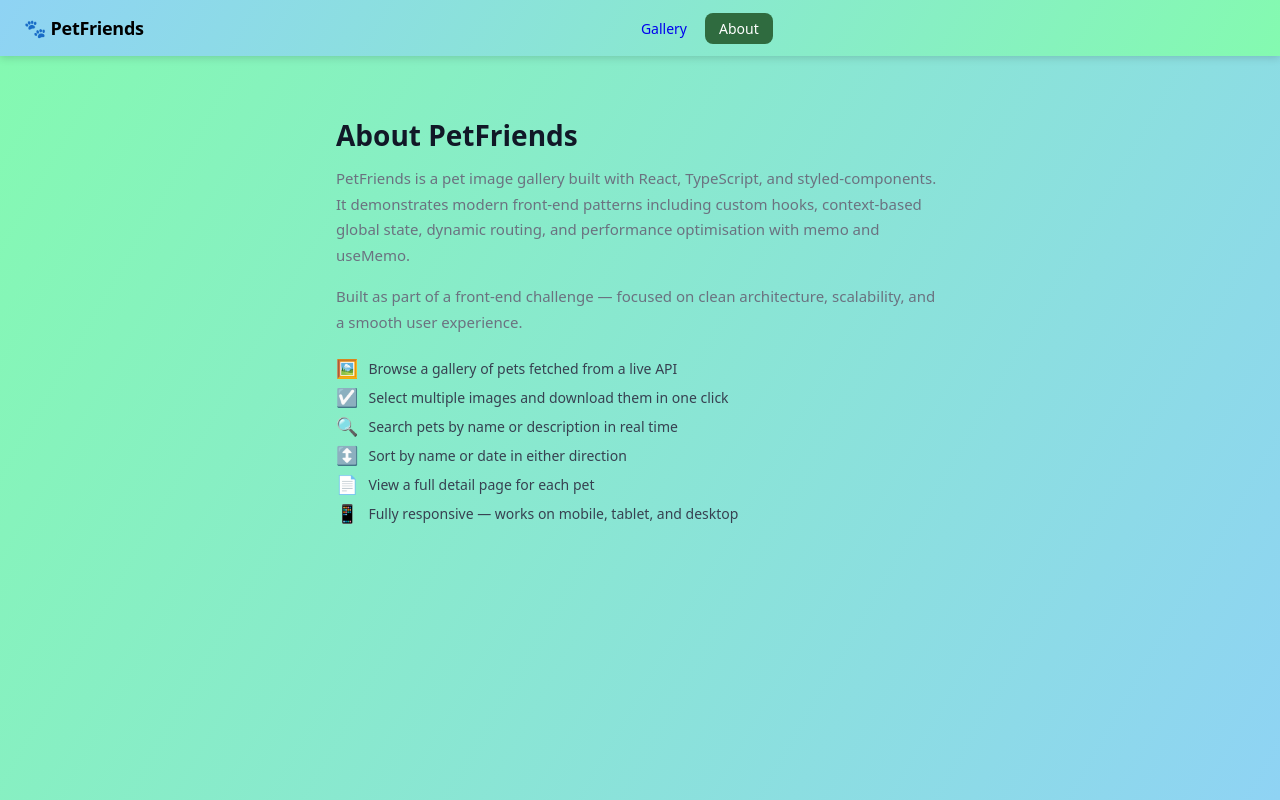
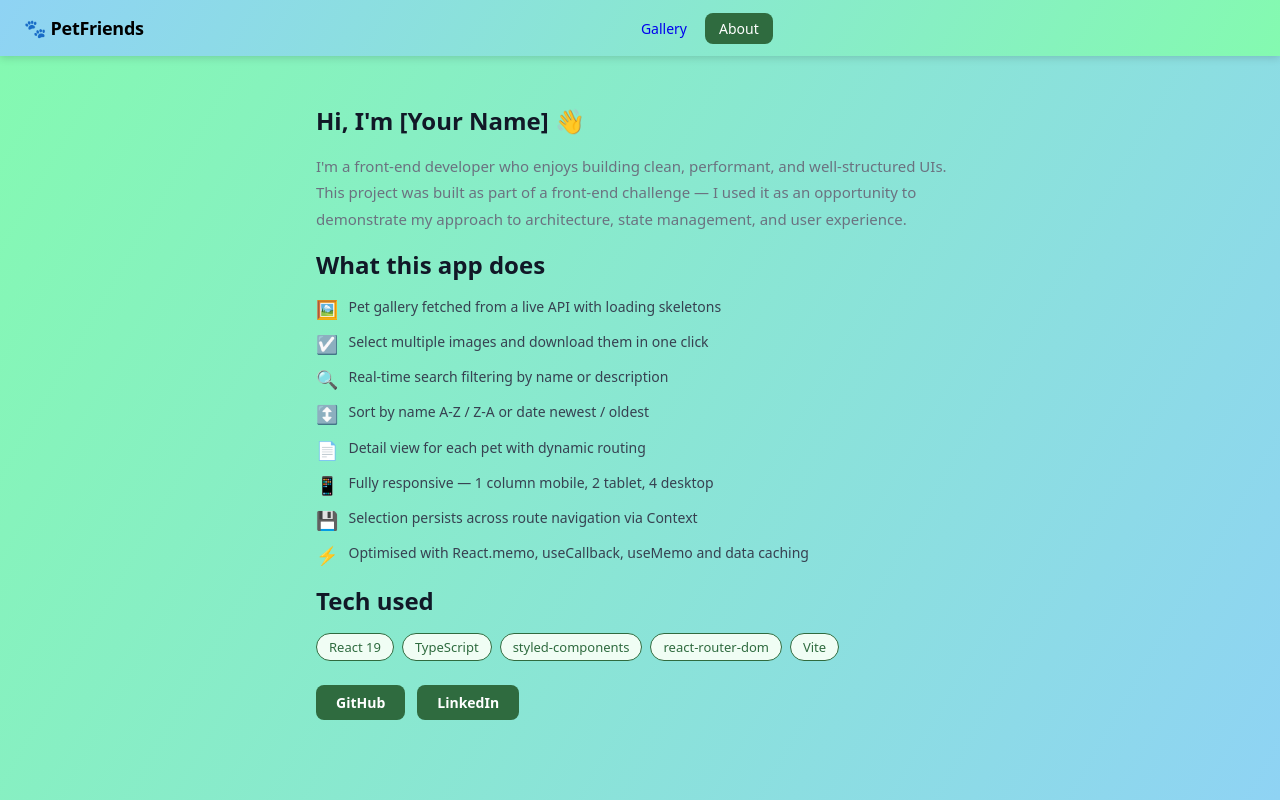
Before and after one commit to hemantghatawal/pet-friends, a React (Vite) app: page /about in a window 1280 px wide. Built offline with nearby package versions, Linux system fonts and the light colour scheme.

Commit message:
Not Found Page, Added Skeleton

```diff
--- a/src/App.tsx
+++ b/src/App.tsx
@@ -3,6 +3,7 @@ import Navbar from "./components/Navbar/Navbar";
 import GalleryPage from "./pages/GalleryPage";
 import PetDetailPage from "./pages/PetDetailPage";
 import AboutPage from "./pages/AboutPage";
+import NotFoundPage from "./pages/NotFoundPage";
 
 export default function App() {
   return (
@@ -12,6 +13,7 @@ export default function App() {
         <Route path="/" element={<GalleryPage />} />
         <Route path="/pets/:id" element={<PetDetailPage />} />
         <Route path="/about" element={<AboutPage />} />
+        <Route path="*" element={<NotFoundPage />} />
       </Routes>
     </>
   );
--- a/src/constants.ts
+++ b/src/constants.ts
@@ -1,3 +1,5 @@
+export const PAGE_SIZE = 8;
+
 // Rough per-image size estimate used for the selection bar total size indicator
 export const ESTIMATED_SIZE_PER_IMAGE = 200 * 1024;
 
--- a/src/hooks/useFetchPets.ts
+++ b/src/hooks/useFetchPets.ts
@@ -8,41 +8,35 @@ interface UseFetchPetsResult {
   isEmpty: boolean;
 }
 
-// Module-level cache — survives component unmounts so navigating away and back
-// doesn't trigger a new network request
-let cachedPets: Pet[] | null = null;
-let fetchPromise: Promise<Pet[]> | null = null;
-
 function useFetchPets(): UseFetchPetsResult {
-  const [pets, setPets] = useState<Pet[]>(cachedPets ?? []);
-  const [loading, setLoading] = useState(cachedPets === null);
+  const [pets, setPets] = useState<Pet[]>([]);
+  const [loading, setLoading] = useState(true);
   const [error, setError] = useState<string | null>(null);
 
   useEffect(() => {
-    if (cachedPets !== null) return; // already have data, skip fetch
+    const fetchPets = async () => {
+      try {
+        const res = await fetch("https://eulerity-hackathon.appspot.com/pets");
+        if (!res.ok) throw new Error("Failed to fetch pets");
 
-    if (!fetchPromise) {
-      fetchPromise = fetch("https://eulerity-hackathon.appspot.com/pets")
-        .then((res) => {
-          if (!res.ok) throw new Error("Failed to fetch pets");
-          return res.json() as Promise<Pet[]>;
-        });
-    }
+        const data: Pet[] = await res.json();
+        setPets(data);
+      } catch (err: any) {
+        setError(err.message);
+      } finally {
+        setLoading(false);
+      }
+    };
 
-    fetchPromise
-      .then((data) => {
-        cachedPets = data;
-        setPets(data);
-        setLoading(false);
-      })
-      .catch((err: Error) => {
-        setError(err.message);
-        setLoading(false);
-        fetchPromise = null; // allow retry on error
-      });
+    fetchPets();
   }, []);
 
-  return { pets, loading, error, isEmpty: !loading && !error && pets.length === 0 };
+  return {
+    pets,
+    loading,
+    error,
+    isEmpty: !loading && !error && pets.length === 0,
+  };
 }
 
 export default useFetchPets;
--- a/src/pages/AboutPage.styles.ts
+++ b/src/pages/AboutPage.styles.ts
@@ -1,32 +1,35 @@
 import styled from "styled-components";
 
 export const Wrapper = styled.div`
-  max-width: 640px;
-  margin: 60px auto;
-  padding: 0 16px;
+  max-width: 680px;
+  margin: 48px auto;
+  padding: 0 16px 60px;
+  display: flex;
+  flex-direction: column;
+  gap: 16px;
 `;
 
 export const Heading = styled.h1`
-  font-size: 28px;
+  font-size: 24px;
   font-weight: 700;
   color: #111827;
-  margin-bottom: 12px;
+  margin: 0;
 `;
 
 export const Sub = styled.p`
   font-size: 15px;
   color: #6b7280;
-  line-height: 1.7;
-  margin-bottom: 16px;
+  line-height: 1.75;
+  margin: 0;
 `;
 
 export const FeatureList = styled.ul`
   list-style: none;
   padding: 0;
+  margin: 0;
   display: flex;
   flex-direction: column;
   gap: 10px;
-  margin-top: 24px;
 `;
 
 export const FeatureItem = styled.li`
@@ -36,8 +39,40 @@ export const FeatureItem = styled.li`
   font-size: 14px;
   color: #374151;
 
-  span.icon {
-    font-size: 18px;
-    line-height: 1;
-  }
+  span.icon { font-size: 18px; line-height: 1.4; }
 `;
+
+export const TechStack = styled.div`
+  display: flex;
+  flex-wrap: wrap;
+  gap: 8px;
+`;
+
+export const TechTag = styled.span`
+  padding: 4px 12px;
+  border-radius: 20px;
+  background: #f0fdf4;
+  border: 1.5px solid var(--color-primary);
+  color: var(--color-primary);
+  font-size: 13px;
+  font-weight: 500;
+`;
+
+export const Links = styled.div`
+  display: flex;
+  gap: 12px;
+  margin-top: 8px;
+`;
+
+export const LinkBtn = styled.a`
+  padding: 8px 20px;
+  border-radius: 8px;
+  background: var(--color-primary);
+  color: #fff;
+  text-decoration: none;
+  font-size: 14px;
+  font-weight: 600;
+  transition: opacity 0.15s;
+
+  &:hover { opacity: 0.85; }
+`;
--- a/src/pages/AboutPage.tsx
+++ b/src/pages/AboutPage.tsx
@@ -1,29 +1,30 @@
-import { Wrapper, Heading, Sub, FeatureList, FeatureItem } from "./AboutPage.styles";
+import { Wrapper, Heading, Sub, FeatureList, FeatureItem, TechStack, TechTag, Links, LinkBtn } from "./AboutPage.styles";
 
 const FEATURES = [
-    { icon: "🖼️", text: "Browse a gallery of pets fetched from a live API" },
+    { icon: "🖼️", text: "Pet gallery fetched from a live API with loading skeletons" },
     { icon: "☑️", text: "Select multiple images and download them in one click" },
-    { icon: "🔍", text: "Search pets by name or description in real time" },
-    { icon: "↕️", text: "Sort by name or date in either direction" },
-    { icon: "📄", text: "View a full detail page for each pet" },
-    { icon: "📱", text: "Fully responsive — works on mobile, tablet, and desktop" },
+    { icon: "🔍", text: "Real-time search filtering by name or description" },
+    { icon: "↕️", text: "Sort by name A-Z / Z-A or date newest / oldest" },
+    { icon: "📄", text: "Detail view for each pet with dynamic routing" },
+    { icon: "📱", text: "Fully responsive — 1 column mobile, 2 tablet, 4 desktop" },
+    { icon: "💾", text: "Selection persists across route navigation via Context" },
+    { icon: "⚡", text: "Optimised with React.memo, useCallback, useMemo and data caching" },
 ];
+
+const TECH = ["React 19", "TypeScript", "styled-components", "react-router-dom", "Vite"];
 
 export default function AboutPage() {
     return (
         <Wrapper>
-            <Heading>About PetFriends</Heading>
+            <Heading>Hi, I'm [Your Name] 👋</Heading>
             <Sub>
-                PetFriends is a pet image gallery built with React, TypeScript, and
-                styled-components. It demonstrates modern front-end patterns including
-                custom hooks, context-based global state, dynamic routing, and
-                performance optimisation with memo and useMemo.
-            </Sub>
-            <Sub>
-                Built as part of a front-end challenge — focused on clean architecture,
-                scalability, and a smooth user experience.
+                I'm a front-end developer who enjoys building clean, performant, and
+                well-structured UIs. This project was built as part of a front-end
+                challenge — I used it as an opportunity to demonstrate my approach to
+                architecture, state management, and user experience.
             </Sub>
 
+            <Heading as="h2">What this app does</Heading>
             <FeatureList>
                 {FEATURES.map((f) => (
                     <FeatureItem key={f.text}>
@@ -32,6 +33,16 @@ export default function AboutPage() {
                     </FeatureItem>
                 ))}
             </FeatureList>
+
+            <Heading as="h2">Tech used</Heading>
+            <TechStack>
+                {TECH.map((t) => <TechTag key={t}>{t}</TechTag>)}
+            </TechStack>
+
+            <Links>
+                <LinkBtn href="https://github.com/hemantghatawal/" target="_blank" rel="noreferrer">GitHub</LinkBtn>
+                <LinkBtn href="https://linkedin.com/in/hemant-ghatawal" target="_blank" rel="noreferrer">LinkedIn</LinkBtn>
+            </Links>
         </Wrapper>
     );
 }
--- a/src/pages/GalleryPage.tsx
+++ b/src/pages/GalleryPage.tsx
@@ -1,17 +1,17 @@
-import { useMemo, useState, useEffect } from "react";
+import { useMemo, useState } from "react";
 import useFetchPets from "../hooks/useFetchPets";
 import PetCard from "../components/PetCard";
 import SelectionBar from "../components/SelectionBar/SelectionBar";
 import SortBar from "../components/SortBar/SortBar";
 import SearchBar from "../components/SearchBar/SearchBar";
 import Pagination from "../components/Pagination/Pagination";
+import SkeletonCard from "../components/SkeletonCard/SkeletonCard";
 import { useSelection } from "../context/SelectionContext";
 import { downloadImages, formatBytes } from "../utils/download.utils";
-import { ESTIMATED_SIZE_PER_IMAGE } from "../constants";
+import { ESTIMATED_SIZE_PER_IMAGE, PAGE_SIZE } from "../constants";
 import type { SortOption } from "../constants";
 import { PageWrapper, PetGrid, Message } from "../App.styles";
 
-const PAGE_SIZE = 8;
 
 export default function GalleryPage() {
     const { pets, loading, error, isEmpty } = useFetchPets();
@@ -48,13 +48,11 @@ export default function GalleryPage() {
 
     const totalPages = Math.ceil(filteredSorted.length / PAGE_SIZE);
 
-    // Reset to page 1 whenever search or sort changes
-    useEffect(() => { setPage(1); }, [query, sort]);
-
     // Slice the current page out of the full filtered+sorted list
     const displayedPets = useMemo(() => {
         const start = (page - 1) * PAGE_SIZE;
-        return filteredSorted.slice(start, start + PAGE_SIZE);
+        const end = start + PAGE_SIZE
+        return filteredSorted.slice(start, end);
     }, [filteredSorted, page]);
 
     const handleDownload = async () => {
@@ -66,7 +64,7 @@ export default function GalleryPage() {
     const estimatedSize = formatBytes(selected.size * ESTIMATED_SIZE_PER_IMAGE);
 
     function renderContent() {
-        if (loading) return <Message>Loading pets...</Message>;
+        if (loading) return <>{Array.from({ length: PAGE_SIZE }).map((_, i) => <SkeletonCard key={i} />)}</>;
         if (error) return <Message $error>Error: {error}</Message>;
         if (isEmpty) return <Message>No pets found 🐾</Message>;
         if (filteredSorted.length === 0) return <Message>No results for "{query}" 🔍</Message>;
@@ -99,7 +97,7 @@ export default function GalleryPage() {
                 estimatedSize={estimatedSize}
                 onDownload={handleDownload}
                 onClear={clearSelection}
-                onSelectAll={() => selectAll(pets.map((p) => p.url))}
+                onSelectAll={() => selectAll(filteredSorted.map((p) => p.url))}
                 downloading={downloading}
             />
         </PageWrapper>
--- /dev/null
+++ b/src/pages/NotFoundPage.tsx
@@ -0,0 +1,42 @@
+import styled from "styled-components";
+import { Link } from "react-router-dom";
+
+const Wrapper = styled.div`
+  display: flex;
+  flex-direction: column;
+  align-items: center;
+  justify-content: center;
+  min-height: calc(100vh - 56px);
+  gap: 16px;
+  text-align: center;
+  padding: 24px;
+`;
+
+const Code = styled.h1`
+  font-size: 80px;
+  font-weight: 800;
+  color: #e5e7eb;
+  line-height: 1;
+  margin: 0;
+`;
+
+const HomeLink = styled(Link)`
+  padding: 10px 20px;
+  border-radius: 10px;
+  background: var(--color-primary);
+  color: #fff;
+  text-decoration: none;
+  font-size: 14px;
+  font-weight: 600;
+  &:hover { opacity: 0.85; }
+`;
+
+export default function NotFoundPage() {
+    return (
+        <Wrapper>
+            <Code>404</Code>
+            <p style={{ color: "#6b7280", fontSize: 18 }}>This page doesn't exist 🐾</p>
+            <HomeLink to="/">Back to Gallery</HomeLink>
+        </Wrapper>
+    );
+}
```
